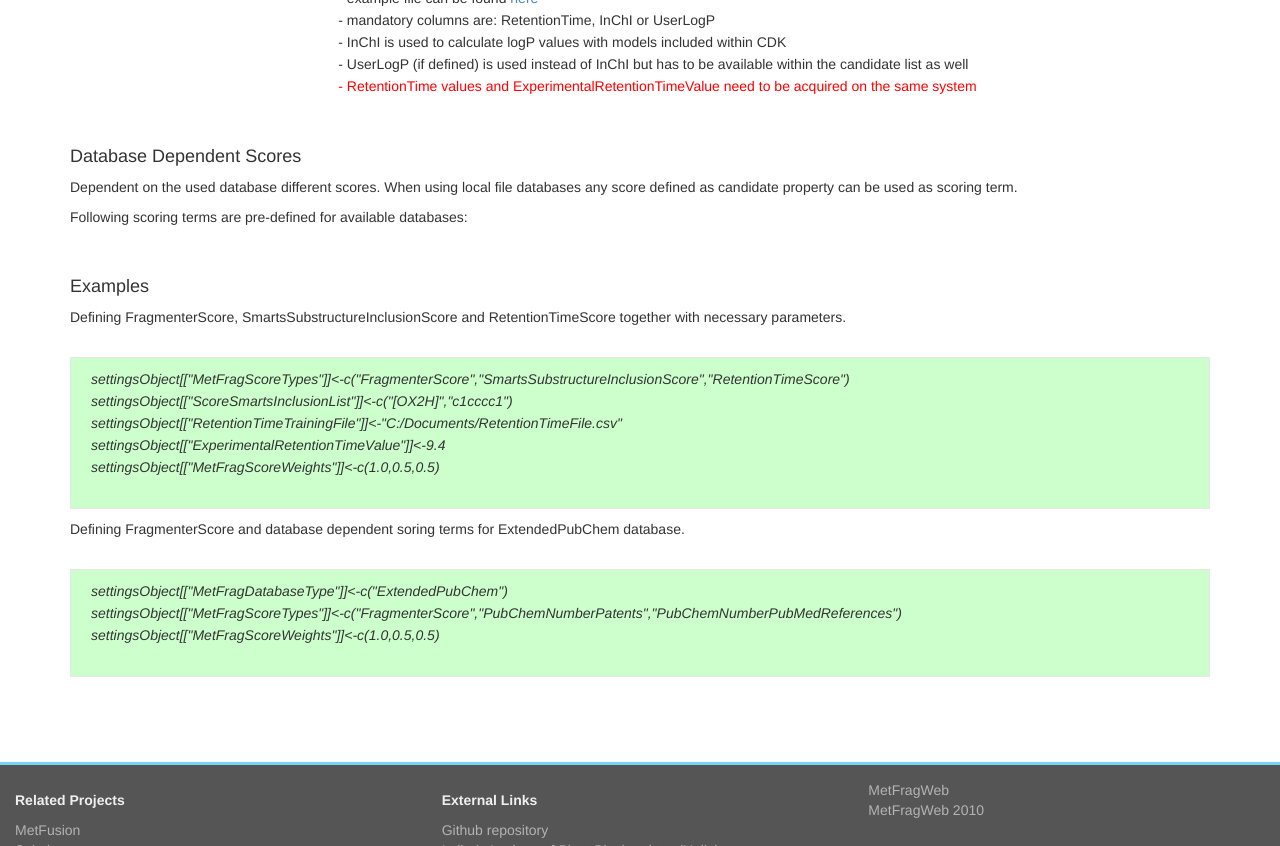
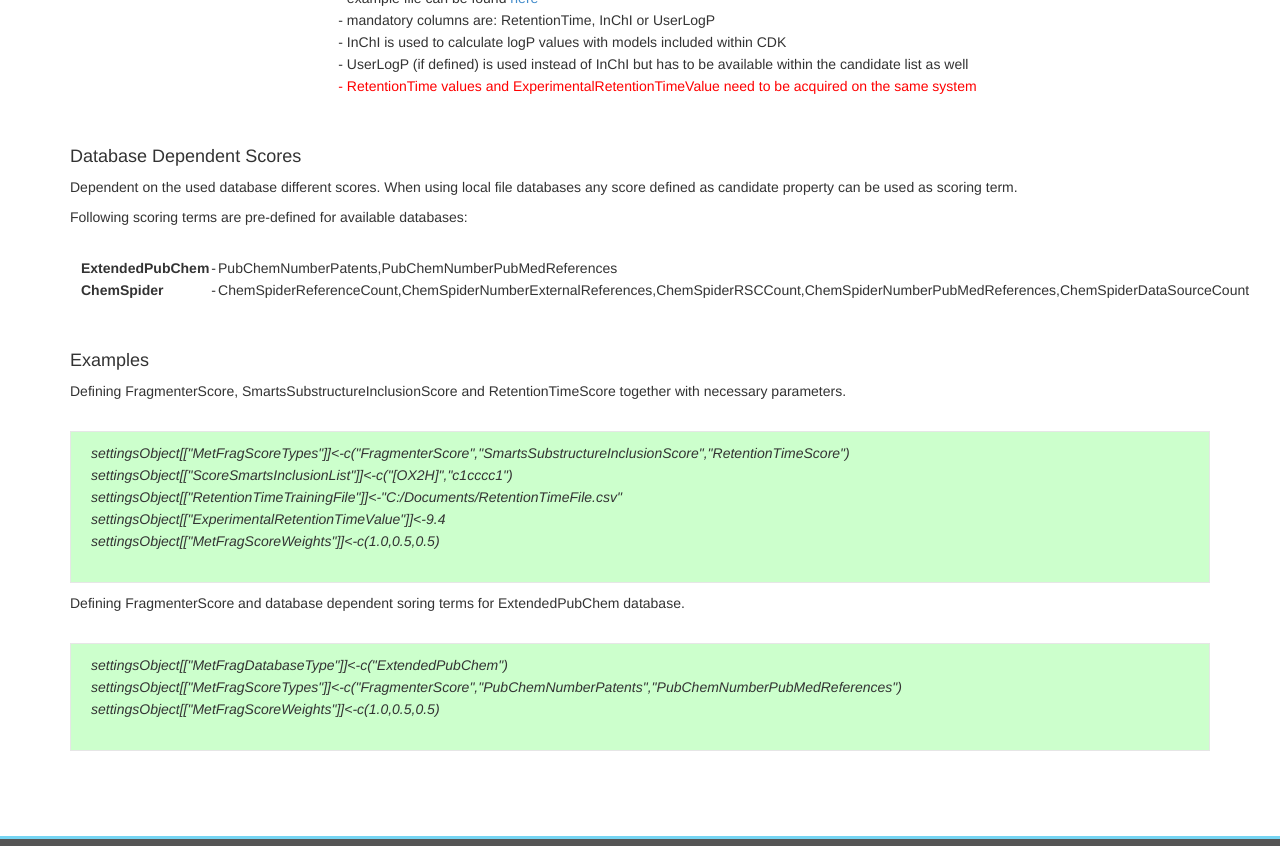
Before and after one commit to ipb-halle/MetFrag, a Jekyll site: the page built from projects/metfragr/index.md, in a window 1280 px wide and 900 px high, scrolled down 4575 px, cut to the strip 0-846 px from the top of the window. Built offline with Jekyll 4.4.1, drawn with Linux system fonts in a browser that asks for light colours; nearby versions of some CDN libraries.

Commit message:
Update index.md

```diff
--- a/projects/metfragr/index.md
+++ b/projects/metfragr/index.md
@@ -230,8 +230,10 @@ When defining additional scores further parameters need to be defined:<br><br>
 Dependent on the used database different scores. When using local file databases any score defined as candidate property can be used as scoring term.<br>
 
 Following scoring terms are pre-defined for available databases:<br><br>
-
-
+<table style="margin-left: 10px;">
+ <tr><td style="font-weight: bold;">ExtendedPubChem</td><td>-</td><td>PubChemNumberPatents,PubChemNumberPubMedReferences</td></tr>
+ <tr><td style="font-weight: bold;">ChemSpider</td><td>-</td><td>ChemSpiderReferenceCount,ChemSpiderNumberExternalReferences,ChemSpiderRSCCount,ChemSpiderNumberPubMedReferences,ChemSpiderDataSourceCount</td></tr>
+</table><br>
 
 <h4>Examples</h4>
 Defining FragmenterScore, SmartsSubstructureInclusionScore and RetentionTimeScore together with necessary parameters.<br><br>
```
